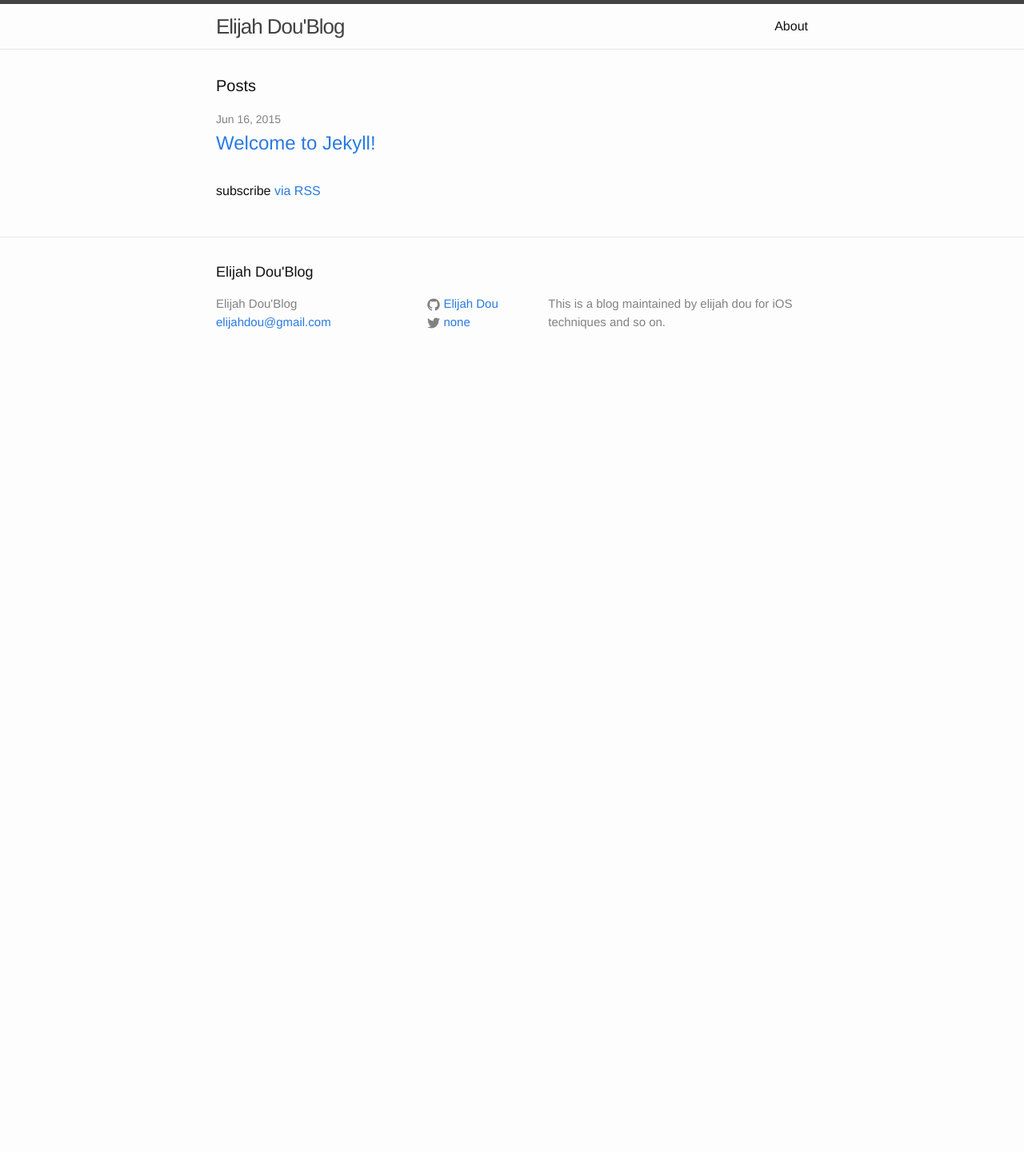
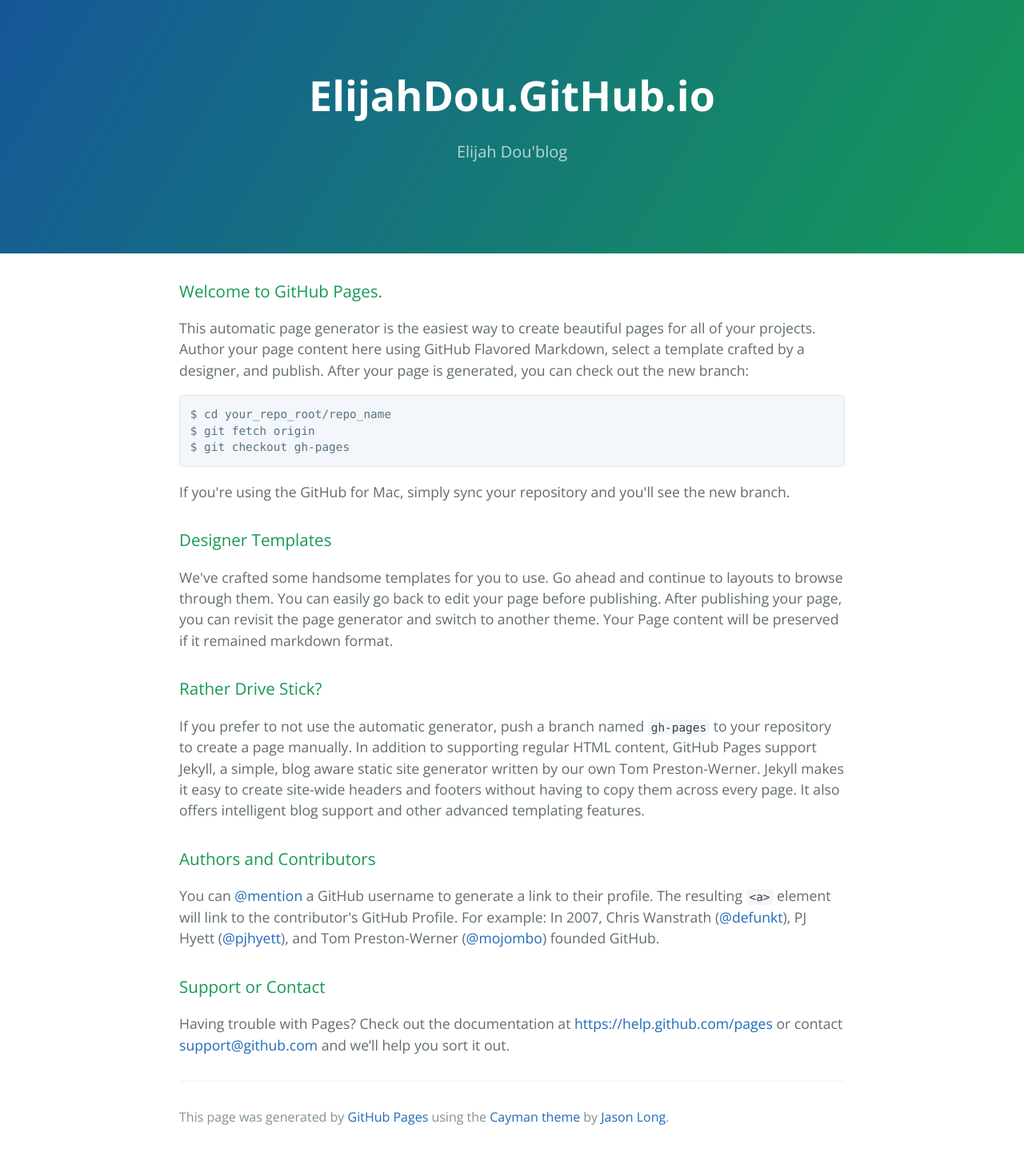
Before and after one commit to elijahDou/elijahDou.github.io, a Jekyll site: the page index.html, which Jekyll copies as it is, in a window 1280 px wide. Shown: the whole page at 80% size. Built offline with Jekyll 4.4.1, drawn with Linux system fonts in a browser that asks for light colours; before the commit the page ends 900 px from its top, so only the background shows below that.

Commit message:
Replace master branch with page content via GitHub

```diff
--- a/index.html
+++ b/index.html
@@ -1,23 +1,60 @@
----
-layout: default
----
+<!DOCTYPE html>
+<html lang="en-us">
+  <head>
+    <meta charset="UTF-8">
+    <title>ElijahDou.GitHub.io by elijahDou</title>
+    <meta name="viewport" content="width=device-width, initial-scale=1">
+    <link rel="stylesheet" type="text/css" href="stylesheets/normalize.css" media="screen">
+    <link href='http://fonts.googleapis.com/css?family=Open+Sans:400,700' rel='stylesheet' type='text/css'>
+    <link rel="stylesheet" type="text/css" href="stylesheets/stylesheet.css" media="screen">
+    <link rel="stylesheet" type="text/css" href="stylesheets/github-light.css" media="screen">
+  </head>
+  <body>
+    <section class="page-header">
+      <h1 class="project-name">ElijahDou.GitHub.io</h1>
+      <h2 class="project-tagline">Elijah Dou&#39;blog</h2>
+    </section>
 
-<div class="home">
+    <section class="main-content">
+      <h3>
+<a id="welcome-to-github-pages" class="anchor" href="#welcome-to-github-pages" aria-hidden="true"><span class="octicon octicon-link"></span></a>Welcome to GitHub Pages.</h3>
 
-  <h1 class="page-heading">Posts</h1>
+<p>This automatic page generator is the easiest way to create beautiful pages for all of your projects. Author your page content here using GitHub Flavored Markdown, select a template crafted by a designer, and publish. After your page is generated, you can check out the new branch:</p>
 
-  <ul class="post-list">
-    {% for post in site.posts %}
-      <li>
-        <span class="post-meta">{{ post.date | date: "%b %-d, %Y" }}</span>
+<pre><code>$ cd your_repo_root/repo_name
+$ git fetch origin
+$ git checkout gh-pages
+</code></pre>
 
-        <h2>
-          <a class="post-link" href="{{ post.url | prepend: site.baseurl }}">{{ post.title }}</a>
-        </h2>
-      </li>
-    {% endfor %}
-  </ul>
+<p>If you're using the GitHub for Mac, simply sync your repository and you'll see the new branch.</p>
 
-  <p class="rss-subscribe">subscribe <a href="{{ "/feed.xml" | prepend: site.baseurl }}">via RSS</a></p>
+<h3>
+<a id="designer-templates" class="anchor" href="#designer-templates" aria-hidden="true"><span class="octicon octicon-link"></span></a>Designer Templates</h3>
 
-</div>
+<p>We've crafted some handsome templates for you to use. Go ahead and continue to layouts to browse through them. You can easily go back to edit your page before publishing. After publishing your page, you can revisit the page generator and switch to another theme. Your Page content will be preserved if it remained markdown format.</p>
+
+<h3>
+<a id="rather-drive-stick" class="anchor" href="#rather-drive-stick" aria-hidden="true"><span class="octicon octicon-link"></span></a>Rather Drive Stick?</h3>
+
+<p>If you prefer to not use the automatic generator, push a branch named <code>gh-pages</code> to your repository to create a page manually. In addition to supporting regular HTML content, GitHub Pages support Jekyll, a simple, blog aware static site generator written by our own Tom Preston-Werner. Jekyll makes it easy to create site-wide headers and footers without having to copy them across every page. It also offers intelligent blog support and other advanced templating features.</p>
+
+<h3>
+<a id="authors-and-contributors" class="anchor" href="#authors-and-contributors" aria-hidden="true"><span class="octicon octicon-link"></span></a>Authors and Contributors</h3>
+
+<p>You can <a href="https://github.com/blog/821" class="user-mention">@mention</a> a GitHub username to generate a link to their profile. The resulting <code>&lt;a&gt;</code> element will link to the contributor's GitHub Profile. For example: In 2007, Chris Wanstrath (<a href="https://github.com/defunkt" class="user-mention">@defunkt</a>), PJ Hyett (<a href="https://github.com/pjhyett" class="user-mention">@pjhyett</a>), and Tom Preston-Werner (<a href="https://github.com/mojombo" class="user-mention">@mojombo</a>) founded GitHub.</p>
+
+<h3>
+<a id="support-or-contact" class="anchor" href="#support-or-contact" aria-hidden="true"><span class="octicon octicon-link"></span></a>Support or Contact</h3>
+
+<p>Having trouble with Pages? Check out the documentation at <a href="https://help.github.com/pages">https://help.github.com/pages</a> or contact <a href="mailto:support@github.com">support@github.com</a> and we’ll help you sort it out.</p>
+
+      <footer class="site-footer">
+
+        <span class="site-footer-credits">This page was generated by <a href="https://pages.github.com">GitHub Pages</a> using the <a href="https://github.com/jasonlong/cayman-theme">Cayman theme</a> by <a href="https://twitter.com/jasonlong">Jason Long</a>.</span>
+      </footer>
+
+    </section>
+
+
+  </body>
+</html>
--- /dev/null
+++ b/stylesheets/github-light.css
@@ -0,0 +1,115 @@
+/*
+   Copyright 2014 GitHub Inc.
+
+   Licensed under the Apache License, Version 2.0 (the "License");
+   you may not use this file except in compliance with the License.
+   You may obtain a copy of the License at
+
+       http://www.apache.org/licenses/LICENSE-2.0
+
+   Unless required by applicable law or agreed to in writing, software
+   distributed under the License is distributed on an "AS IS" BASIS,
+   WITHOUT WARRANTIES OR CONDITIONS OF ANY KIND, either express or implied.
+   See the License for the specific language governing permissions and
+   limitations under the License.
+
+*/
+
+.pl-c /* comment */ {
+  color: #969896;
+}
+
+.pl-c1      /* constant, markup.raw, meta.diff.header, meta.module-reference, meta.property-name, support, support.constant, support.variable, variable.other.constant */,
+.pl-s .pl-v /* string variable */ {
+  color: #0086b3;
+}
+
+.pl-e  /* entity */,
+.pl-en /* entity.name */ {
+  color: #795da3;
+}
+
+.pl-s .pl-s1 /* string source */,
+.pl-smi      /* storage.modifier.import, storage.modifier.package, storage.type.java, variable.other, variable.parameter.function */ {
+  color: #333;
+}
+
+.pl-ent /* entity.name.tag */ {
+  color: #63a35c;
+}
+
+.pl-k /* keyword, storage, storage.type */ {
+  color: #a71d5d;
+}
+
+.pl-pds              /* punctuation.definition.string, string.regexp.character-class */,
+.pl-s                /* string */,
+.pl-s .pl-pse .pl-s1 /* string punctuation.section.embedded source */,
+.pl-sr               /* string.regexp */,
+.pl-sr .pl-cce       /* string.regexp constant.character.escape */,
+.pl-sr .pl-sra       /* string.regexp string.regexp.arbitrary-repitition */,
+.pl-sr .pl-sre       /* string.regexp source.ruby.embedded */ {
+  color: #183691;
+}
+
+.pl-v /* variable */ {
+  color: #ed6a43;
+}
+
+.pl-id /* invalid.deprecated */ {
+  color: #b52a1d;
+}
+
+.pl-ii /* invalid.illegal */ {
+  background-color: #b52a1d;
+  color: #f8f8f8;
+}
+
+.pl-sr .pl-cce /* string.regexp constant.character.escape */ {
+  color: #63a35c;
+  font-weight: bold;
+}
+
+.pl-ml /* markup.list */ {
+  color: #693a17;
+}
+
+.pl-mh        /* markup.heading */,
+.pl-mh .pl-en /* markup.heading entity.name */,
+.pl-ms        /* meta.separator */ {
+  color: #1d3e81;
+  font-weight: bold;
+}
+
+.pl-mq /* markup.quote */ {
+  color: #008080;
+}
+
+.pl-mi /* markup.italic */ {
+  color: #333;
+  font-style: italic;
+}
+
+.pl-mb /* markup.bold */ {
+  color: #333;
+  font-weight: bold;
+}
+
+.pl-md /* markup.deleted, meta.diff.header.from-file */ {
+  background-color: #ffecec;
+  color: #bd2c00;
+}
+
+.pl-mi1 /* markup.inserted, meta.diff.header.to-file */ {
+  background-color: #eaffea;
+  color: #55a532;
+}
+
+.pl-mdr /* meta.diff.range */ {
+  color: #795da3;
+  font-weight: bold;
+}
+
+.pl-mo /* meta.output */ {
+  color: #1d3e81;
+}
--- /dev/null
+++ b/stylesheets/stylesheet.css
@@ -0,0 +1,245 @@
+* {
+  box-sizing: border-box; }
+
+body {
+  padding: 0;
+  margin: 0;
+  font-family: "Open Sans", "Helvetica Neue", Helvetica, Arial, sans-serif;
+  font-size: 16px;
+  line-height: 1.5;
+  color: #606c71; }
+
+a {
+  color: #1e6bb8;
+  text-decoration: none; }
+  a:hover {
+    text-decoration: underline; }
+
+.btn {
+  display: inline-block;
+  margin-bottom: 1rem;
+  color: rgba(255, 255, 255, 0.7);
+  background-color: rgba(255, 255, 255, 0.08);
+  border-color: rgba(255, 255, 255, 0.2);
+  border-style: solid;
+  border-width: 1px;
+  border-radius: 0.3rem;
+  transition: color 0.2s, background-color 0.2s, border-color 0.2s; }
+  .btn + .btn {
+    margin-left: 1rem; }
+
+.btn:hover {
+  color: rgba(255, 255, 255, 0.8);
+  text-decoration: none;
+  background-color: rgba(255, 255, 255, 0.2);
+  border-color: rgba(255, 255, 255, 0.3); }
+
+@media screen and (min-width: 64em) {
+  .btn {
+    padding: 0.75rem 1rem; } }
+
+@media screen and (min-width: 42em) and (max-width: 64em) {
+  .btn {
+    padding: 0.6rem 0.9rem;
+    font-size: 0.9rem; } }
+
+@media screen and (max-width: 42em) {
+  .btn {
+    display: block;
+    width: 100%;
+    padding: 0.75rem;
+    font-size: 0.9rem; }
+    .btn + .btn {
+      margin-top: 1rem;
+      margin-left: 0; } }
+
+.page-header {
+  color: #fff;
+  text-align: center;
+  background-color: #159957;
+  background-image: linear-gradient(120deg, #155799, #159957); }
+
+@media screen and (min-width: 64em) {
+  .page-header {
+    padding: 5rem 6rem; } }
+
+@media screen and (min-width: 42em) and (max-width: 64em) {
+  .page-header {
+    padding: 3rem 4rem; } }
+
+@media screen and (max-width: 42em) {
+  .page-header {
+    padding: 2rem 1rem; } }
+
+.project-name {
+  margin-top: 0;
+  margin-bottom: 0.1rem; }
+
+@media screen and (min-width: 64em) {
+  .project-name {
+    font-size: 3.25rem; } }
+
+@media screen and (min-width: 42em) and (max-width: 64em) {
+  .project-name {
+    font-size: 2.25rem; } }
+
+@media screen and (max-width: 42em) {
+  .project-name {
+    font-size: 1.75rem; } }
+
+.project-tagline {
+  margin-bottom: 2rem;
+  font-weight: normal;
+  opacity: 0.7; }
+
+@media screen and (min-width: 64em) {
+  .project-tagline {
+    font-size: 1.25rem; } }
+
+@media screen and (min-width: 42em) and (max-width: 64em) {
+  .project-tagline {
+    font-size: 1.15rem; } }
+
+@media screen and (max-width: 42em) {
+  .project-tagline {
+    font-size: 1rem; } }
+
+.main-content :first-child {
+  margin-top: 0; }
+.main-content img {
+  max-width: 100%; }
+.main-content h1, .main-content h2, .main-content h3, .main-content h4, .main-content h5, .main-content h6 {
+  margin-top: 2rem;
+  margin-bottom: 1rem;
+  font-weight: normal;
+  color: #159957; }
+.main-content p {
+  margin-bottom: 1em; }
+.main-content code {
+  padding: 2px 4px;
+  font-family: Consolas, "Liberation Mono", Menlo, Courier, monospace;
+  font-size: 0.9rem;
+  color: #383e41;
+  background-color: #f3f6fa;
+  border-radius: 0.3rem; }
+.main-content pre {
+  padding: 0.8rem;
+  margin-top: 0;
+  margin-bottom: 1rem;
+  font: 1rem Consolas, "Liberation Mono", Menlo, Courier, monospace;
+  color: #567482;
+  word-wrap: normal;
+  background-color: #f3f6fa;
+  border: solid 1px #dce6f0;
+  border-radius: 0.3rem; }
+  .main-content pre > code {
+    padding: 0;
+    margin: 0;
+    font-size: 0.9rem;
+    color: #567482;
+    word-break: normal;
+    white-space: pre;
+    background: transparent;
+    border: 0; }
+.main-content .highlight {
+  margin-bottom: 1rem; }
+  .main-content .highlight pre {
+    margin-bottom: 0;
+    word-break: normal; }
+.main-content .highlight pre, .main-content pre {
+  padding: 0.8rem;
+  overflow: auto;
+  font-size: 0.9rem;
+  line-height: 1.45;
+  border-radius: 0.3rem; }
+.main-content pre code, .main-content pre tt {
+  display: inline;
+  max-width: initial;
+  padding: 0;
+  margin: 0;
+  overflow: initial;
+  line-height: inherit;
+  word-wrap: normal;
+  background-color: transparent;
+  border: 0; }
+  .main-content pre code:before, .main-content pre code:after, .main-content pre tt:before, .main-content pre tt:after {
+    content: normal; }
+.main-content ul, .main-content ol {
+  margin-top: 0; }
+.main-content blockquote {
+  padding: 0 1rem;
+  margin-left: 0;
+  color: #819198;
+  border-left: 0.3rem solid #dce6f0; }
+  .main-content blockquote > :first-child {
+    margin-top: 0; }
+  .main-content blockquote > :last-child {
+    margin-bottom: 0; }
+.main-content table {
+  display: block;
+  width: 100%;
+  overflow: auto;
+  word-break: normal;
+  word-break: keep-all; }
+  .main-content table th {
+    font-weight: bold; }
+  .main-content table th, .main-content table td {
+    padding: 0.5rem 1rem;
+    border: 1px solid #e9ebec; }
+.main-content dl {
+  padding: 0; }
+  .main-content dl dt {
+    padding: 0;
+    margin-top: 1rem;
+    font-size: 1rem;
+    font-weight: bold; }
+  .main-content dl dd {
+    padding: 0;
+    margin-bottom: 1rem; }
+.main-content hr {
+  height: 2px;
+  padding: 0;
+  margin: 1rem 0;
+  background-color: #eff0f1;
+  border: 0; }
+
+@media screen and (min-width: 64em) {
+  .main-content {
+    max-width: 64rem;
+    padding: 2rem 6rem;
+    margin: 0 auto;
+    font-size: 1.1rem; } }
+
+@media screen and (min-width: 42em) and (max-width: 64em) {
+  .main-content {
+    padding: 2rem 4rem;
+    font-size: 1.1rem; } }
+
+@media screen and (max-width: 42em) {
+  .main-content {
+    padding: 2rem 1rem;
+    font-size: 1rem; } }
+
+.site-footer {
+  padding-top: 2rem;
+  margin-top: 2rem;
+  border-top: solid 1px #eff0f1; }
+
+.site-footer-owner {
+  display: block;
+  font-weight: bold; }
+
+.site-footer-credits {
+  color: #819198; }
+
+@media screen and (min-width: 64em) {
+  .site-footer {
+    font-size: 1rem; } }
+
+@media screen and (min-width: 42em) and (max-width: 64em) {
+  .site-footer {
+    font-size: 1rem; } }
+
+@media screen and (max-width: 42em) {
+  .site-footer {
+    font-size: 0.9rem; } }
```
Also changed, not shown: params.json (added, +1 -0 lines), stylesheets/normalize.css (added).
